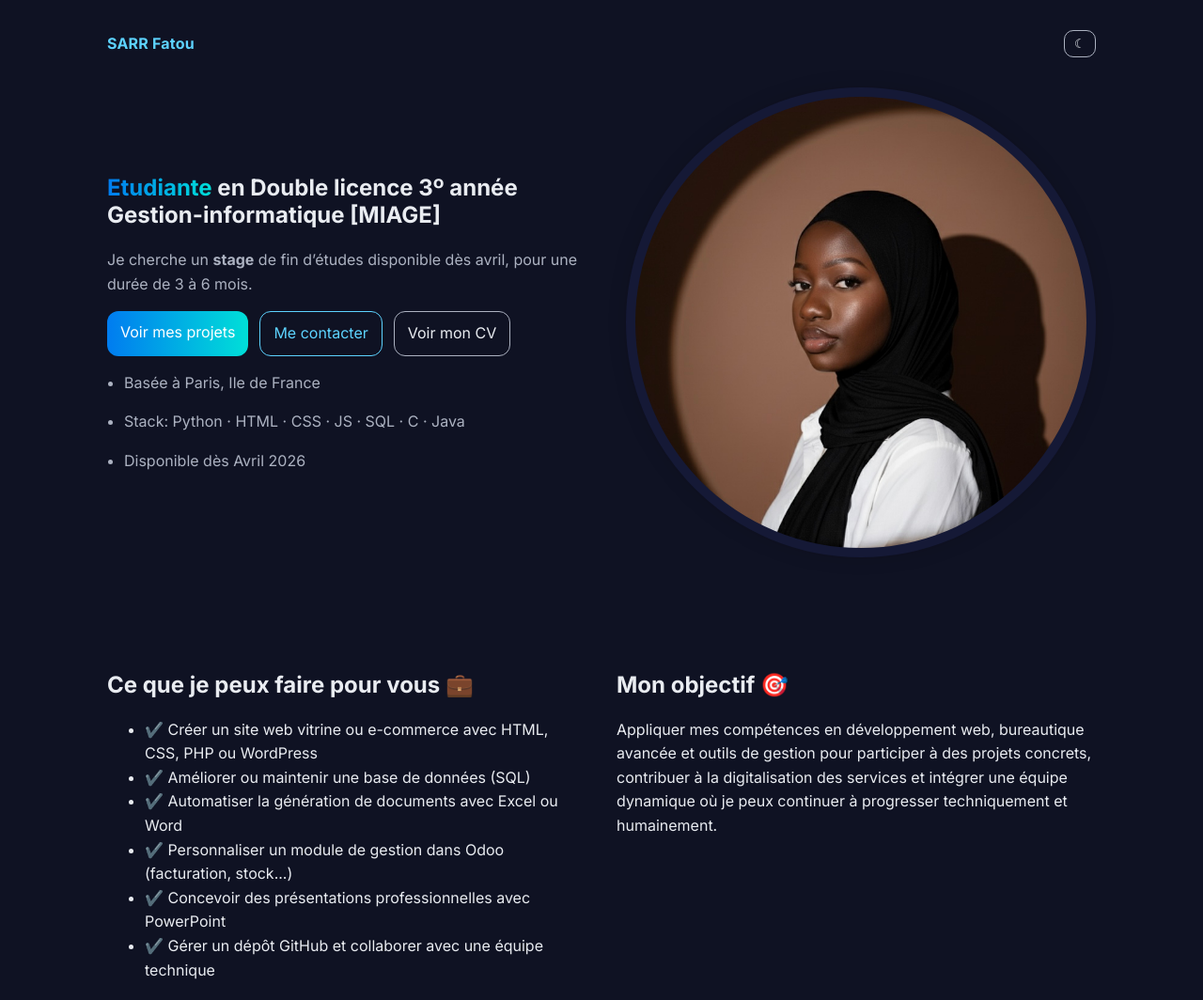
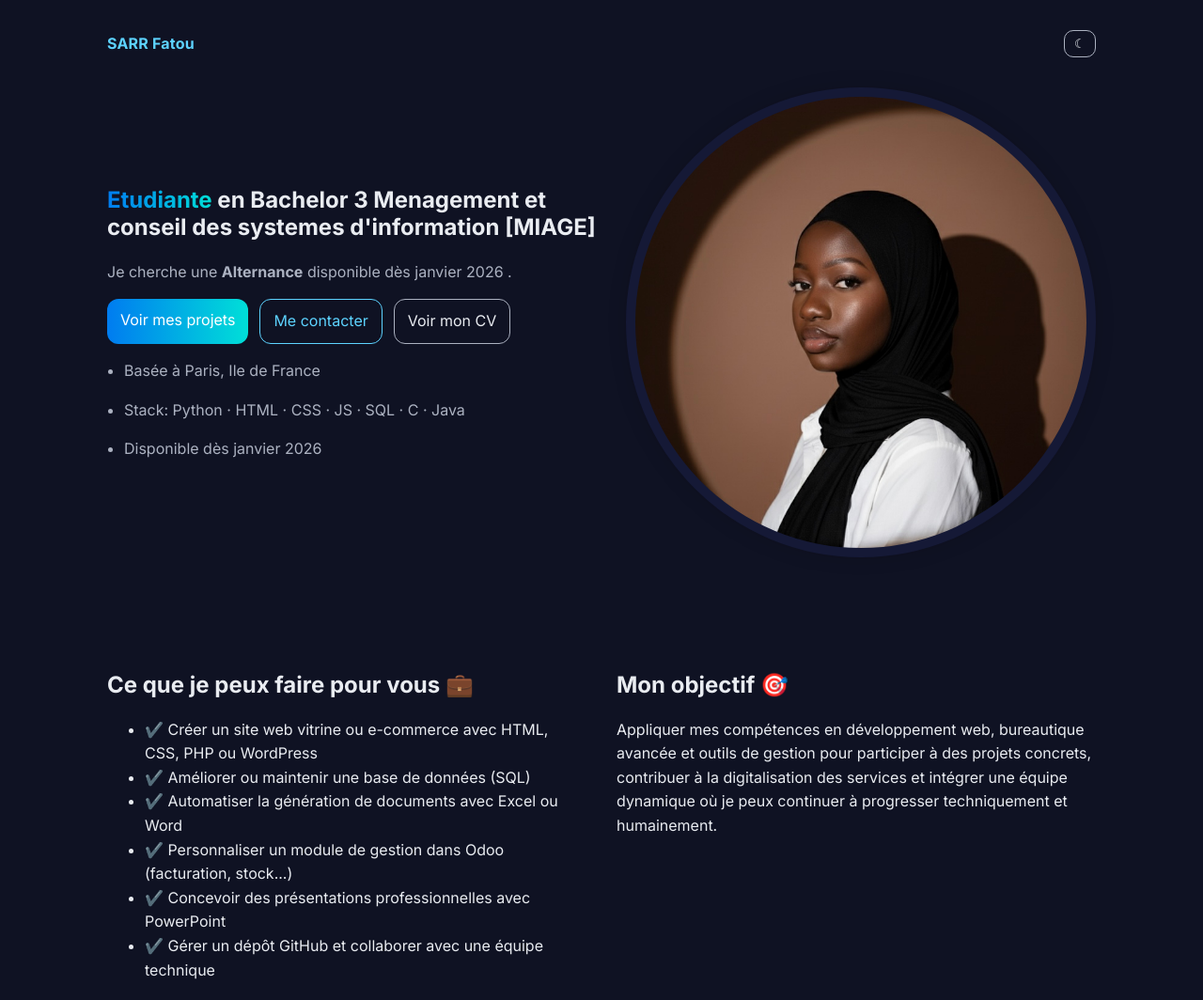
Before and after one commit to fatimasarrsaliou-stack/fatousarr.github.io, a plain HTML site: page index.html in a window 1280 px wide. Shown: the top 1064 px of the page at 94% size. Drawn offline with Linux system fonts and the light colour scheme.

Commit message:
Update index.html

```diff
--- a/index.html
+++ b/index.html
@@ -34,8 +34,8 @@
   </nav>
   <section class="hero">
     <div class="hero-text fade-in">
-      <h1><span>Etudiante</span> en Double licence 3º année Gestion-informatique [MIAGE]</h1>
-      <p class="lead">Je cherche un <strong>stage</strong> de fin d’études disponible dès avril, pour une durée de 3 à 6 mois.</p>
+      <h1><span>Etudiante</span> en Bachelor 3 Menagement et conseil des systemes d'information [MIAGE]</h1>
+      <p class="lead">Je cherche une  <strong>Alternance</strong> disponible dès janvier 2026 .</p>
       <div class="cta">
         <a class="btn primary" href="#projets">Voir mes projets</a>
         <a class="btn" href="#contact">Me contacter</a>
@@ -44,7 +44,7 @@
       <ul class="quick-facts">
         <li>Basée à Paris, Ile de France</li>
         <li>Stack: Python · HTML · CSS · JS · SQL · C · Java</li>
-        <li>Disponible dès Avril 2026</li>
+        <li>Disponible dès janvier 2026</li>
       </ul>
     </div>
     <img
```
